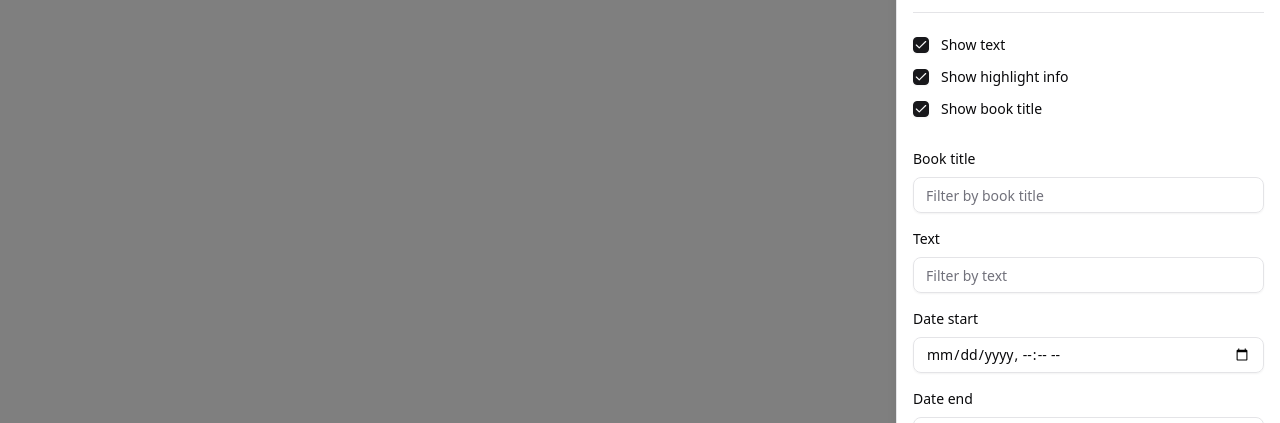
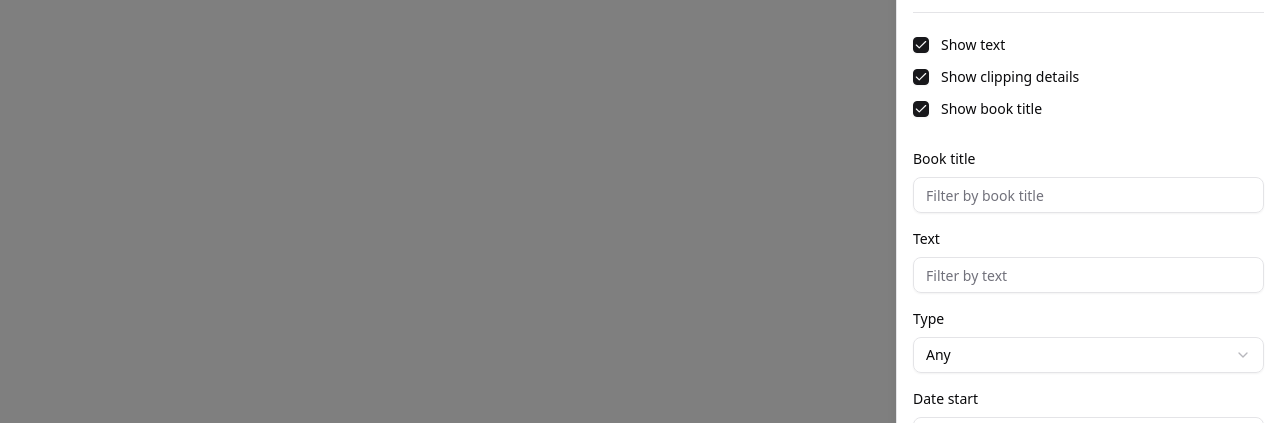
Before and after one commit to rejnowicz281/kindl, a React (Vite) app: page / in a window 1280 px wide. Both pictures are taken after a click on the button 628 px from the left and 50 px from the top of the page. Shown: the part 188-611 px from the top of the page. Built offline with nearby package versions, Linux system fonts and the light colour scheme.

Commit message:
Clipping type

```diff
--- a/src/components/atoms/ClippingShowSetter/index.tsx
+++ b/src/components/atoms/ClippingShowSetter/index.tsx
@@ -12,15 +12,15 @@ interface ClippingShowSetterProps {
 export const ClippingShowSetter = ({ clippingShow, setClippingShow, className }: ClippingShowSetterProps) => {
     const shouldBeDisabled = (key: keyof IClippingShow) => {
         return (
-            (key === "text" && !clippingShow.highlightInfo && !clippingShow.bookTitle && clippingShow.text) ||
-            (key === "highlightInfo" && !clippingShow.text && !clippingShow.bookTitle && clippingShow.highlightInfo) ||
-            (key === "bookTitle" && !clippingShow.text && !clippingShow.highlightInfo && clippingShow.bookTitle)
+            (key === "text" && !clippingShow.details && !clippingShow.bookTitle && clippingShow.text) ||
+            (key === "details" && !clippingShow.text && !clippingShow.bookTitle && clippingShow.details) ||
+            (key === "bookTitle" && !clippingShow.text && !clippingShow.details && clippingShow.bookTitle)
         );
     };
 
     const disabled = {
         text: shouldBeDisabled("text"),
-        highlightInfo: shouldBeDisabled("highlightInfo"),
+        details: shouldBeDisabled("details"),
         bookTitle: shouldBeDisabled("bookTitle")
     };
 
@@ -45,12 +45,12 @@ export const ClippingShowSetter = ({ clippingShow, setClippingShow, className }:
             </div>
             <div className="flex items-center gap-3">
                 <Checkbox
-                    disabled={disabled.highlightInfo}
-                    id="highlightInfo"
-                    checked={clippingShow?.highlightInfo}
-                    onCheckedChange={(checked) => handleCheckedChange("highlightInfo", checked)}
+                    disabled={disabled.details}
+                    id="details"
+                    checked={clippingShow?.details}
+                    onCheckedChange={(checked) => handleCheckedChange("details", checked)}
                 />
-                <Label htmlFor="highlightInfo">Show highlight info</Label>
+                <Label htmlFor="details">Show clipping details</Label>
             </div>
             <div className="flex items-center gap-3">
                 <Checkbox
--- a/src/components/atoms/ClippingsImporter/index.tsx
+++ b/src/components/atoms/ClippingsImporter/index.tsx
@@ -1,5 +1,5 @@
 import { Input } from "@/components/ui/input";
-import type { IClipping, IHighlightInfo } from "@/lib/types";
+import type { IClipping, IClippingDetails } from "@/lib/types";
 import React from "react";
 
 export const ClippingsImporter = ({
@@ -29,31 +29,47 @@ export const ClippingsImporter = ({
             if (parts.length < 3) {
                 return {
                     bookTitle: "",
-                    highlightInfo: undefined,
+                    details: undefined,
                     text: ""
                 };
             }
             const bookTitle = parts[0].trim();
-            const highlightInfo = extractHighlighInfo(parts[1].trim());
+            const details = extractDetails(parts[1].trim());
             const text = parts.slice(2).join("\n").trim();
 
-            return { bookTitle, highlightInfo, text };
+            return { bookTitle, details, text };
         });
 
         return entries;
     };
 
-    const extractHighlighInfo = (string: string): IHighlightInfo | undefined => {
-        const regex = /Your Highlight on page (\d+) \| Location (\d+)-(\d+) \| Added on (.+)/;
-        const match = string.match(regex);
-        if (match) {
+    const extractDetails = (string: string): IClippingDetails | undefined => {
+        const noteRegex = /Your Note on page (\d+) \| Location (\d+) \| Added on (.+)/;
+        const highlightRegex = /Your (Note|Highlight) on page (\d+) \| Location (\d+)-(\d+) \| Added on (.+)/;
+
+        const noteMatch = string.match(noteRegex);
+        const highlightMatch = string.match(highlightRegex);
+
+        if (noteMatch) {
             return {
-                page: parseInt(match[1], 10),
+                type: "Note",
+                page: parseInt(noteMatch[1], 10),
                 location: {
-                    from: parseInt(match[2], 10),
-                    to: parseInt(match[3], 10)
+                    from: parseInt(noteMatch[2], 10),
+                    to: parseInt(noteMatch[2], 10)
                 },
-                date: match[4]
+                date: noteMatch[3]
+            };
+        } else if (highlightMatch) {
+            return {
+                type:
+                    highlightMatch[1] === "Highlight" ? "Highlight" : highlightMatch[1] === "Note" ? "Note" : "Unknown",
+                page: parseInt(highlightMatch[2], 10),
+                location: {
+                    from: parseInt(highlightMatch[3], 10),
+                    to: parseInt(highlightMatch[4], 10)
+                },
+                date: highlightMatch[5]
             };
         } else return undefined;
     };
--- a/src/components/atoms/ClippingsList/index.tsx
+++ b/src/components/atoms/ClippingsList/index.tsx
@@ -9,7 +9,7 @@ export const ClippingsList = ({
     clippings,
     clippingShow = {
         bookTitle: true,
-        highlightInfo: true,
+        details: true,
         text: true
     }
 }: {
@@ -22,19 +22,19 @@ export const ClippingsList = ({
 
     return (
         <div className={cn("flex flex-col gap-8", className)}>
-            {filteredClippings.map(({ bookTitle, highlightInfo, text }, index) =>
-                bookTitle && highlightInfo && text ? (
+            {filteredClippings.map(({ bookTitle, details, text }, index) =>
+                bookTitle && details && text ? (
                     <Card key={index}>
-                        {clippingShow.bookTitle || clippingShow.highlightInfo ? (
+                        {clippingShow.bookTitle || clippingShow.details ? (
                             <CardHeader>
                                 {clippingShow.bookTitle ? (
                                     <CardTitle className="text-lg font-semibold">{bookTitle}</CardTitle>
                                 ) : null}
-                                {clippingShow.highlightInfo ? (
+                                {clippingShow.details ? (
                                     <CardDescription className="text-sm text-gray-600">
-                                        {highlightInfo
-                                            ? `Page: ${highlightInfo.page} | Location: ${highlightInfo.location.from}-${highlightInfo.location.to} | Date: ${highlightInfo.date}`
-                                            : "No highlight information available"}
+                                        {details
+                                            ? `Page: ${details.page} | Type: ${details.type} | Location: ${details.location.from}-${details.location.to} | Date: ${details.date}`
+                                            : "No clipping details available"}
                                     </CardDescription>
                                 ) : null}
                             </CardHeader>
--- a/src/components/atoms/ManageClippingsSection/FiltersSheet/index.tsx
+++ b/src/components/atoms/ManageClippingsSection/FiltersSheet/index.tsx
@@ -2,6 +2,7 @@ import { ClippingShowSetter } from "@/components/atoms/ClippingShowSetter";
 import { Button } from "@/components/ui/button";
 import { Input } from "@/components/ui/input";
 import { Label } from "@/components/ui/label";
+import { Select, SelectContent, SelectItem, SelectTrigger, SelectValue } from "@/components/ui/select";
 import { Separator } from "@/components/ui/separator";
 import {
     Sheet,
@@ -19,7 +20,8 @@ import type {
     IClippingFilter,
     IClippingShow,
     IClippingsTemplate,
-    IClippingsTemplateInfo
+    IClippingsTemplateInfo,
+    IClippingType
 } from "@/lib/types";
 import { formatDateToDatetimeLocal } from "@/lib/utils";
 import { Funnel } from "lucide-react";
@@ -111,6 +113,37 @@ export const FiltersSheet = ({
                                 });
                             }}
                         />
+                    </div>
+                    <div className="flex flex-col gap-2">
+                        <Label htmlFor="typeFilter" className="text-sm font-medium">
+                            Type
+                        </Label>
+                        <Select
+                            value={clippingFilter?.type || " "}
+                            onValueChange={(value) => {
+                                if (value === " ") {
+                                    setClippingFilter({
+                                        ...clippingFilter,
+                                        type: undefined
+                                    });
+                                } else {
+                                    setClippingFilter({
+                                        ...clippingFilter,
+                                        type: value as IClippingType
+                                    });
+                                }
+                            }}
+                        >
+                            <SelectTrigger className="w-full">
+                                <SelectValue placeholder="Highlight" />
+                            </SelectTrigger>
+                            <SelectContent>
+                                <SelectItem value=" ">Any</SelectItem>
+
+                                <SelectItem value="Highlight">Highlight</SelectItem>
+                                <SelectItem value="Note">Note</SelectItem>
+                            </SelectContent>
+                        </Select>
                     </div>
                     <div className="flex flex-col gap-2">
                         <Label htmlFor="dateFromFilter" className="text-sm font-medium">
--- a/src/components/atoms/ManageClippingsSection/index.tsx
+++ b/src/components/atoms/ManageClippingsSection/index.tsx
@@ -52,7 +52,7 @@ export const ManageClippingsSection = ({
             setClippingFilter(undefined);
             setClippingShow({
                 bookTitle: true,
-                highlightInfo: true,
+                details: true,
                 text: true
             });
         }
--- a/src/components/molecules/ClippingsSection/index.tsx
+++ b/src/components/molecules/ClippingsSection/index.tsx
@@ -8,7 +8,7 @@ export const ClippingsSection = ({ className }: { className?: string }) => {
     const [clippings, setClippings] = useState<IClipping[]>([]);
     const [clippingShow, setClippingShow] = useState<IClippingShow>({
         text: true,
-        highlightInfo: true,
+        details: true,
         bookTitle: true
     });
     const [clippingFilter, setClippingFilter] = useState<IClippingFilter>();
```
Also changed, not shown: src/components/atoms/ClippingsList/utils/get-filtered-clippings.ts (+7 -14 lines), src/lib/types.ts (+8 -3 lines).
